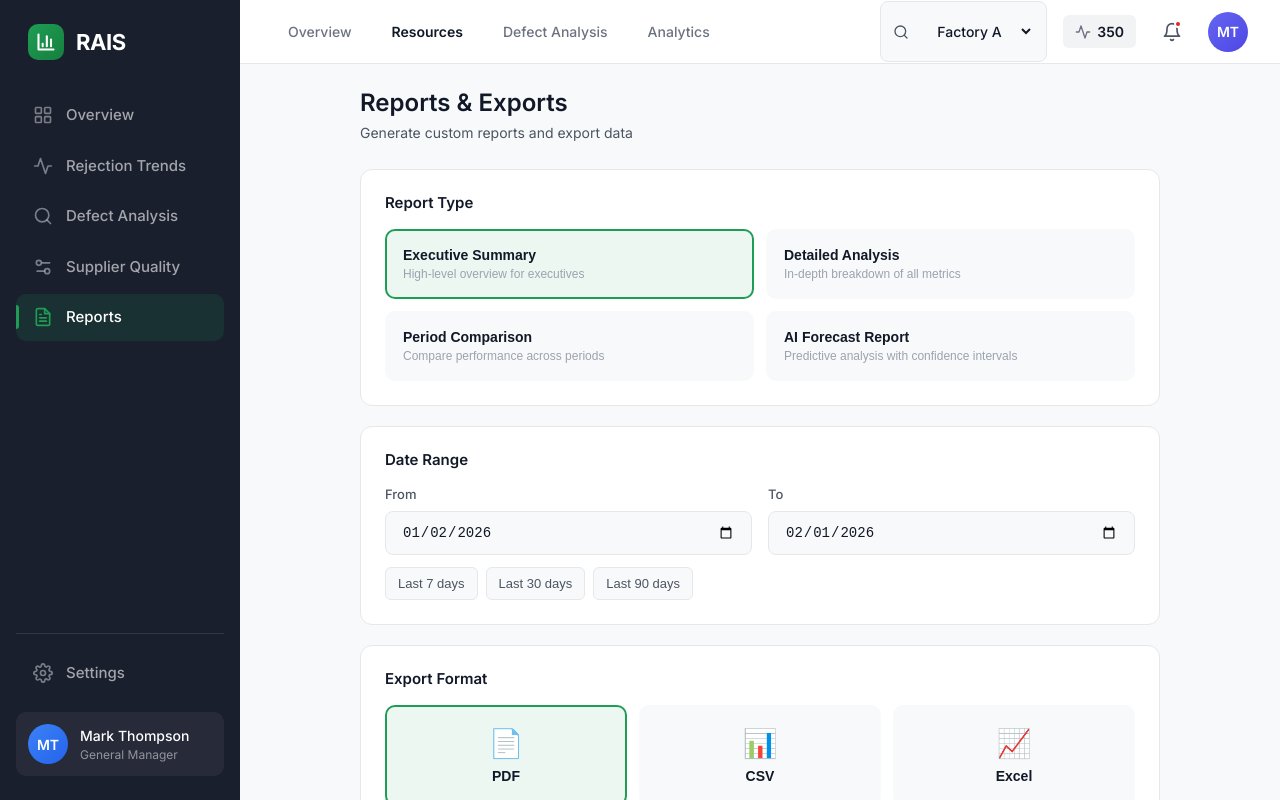
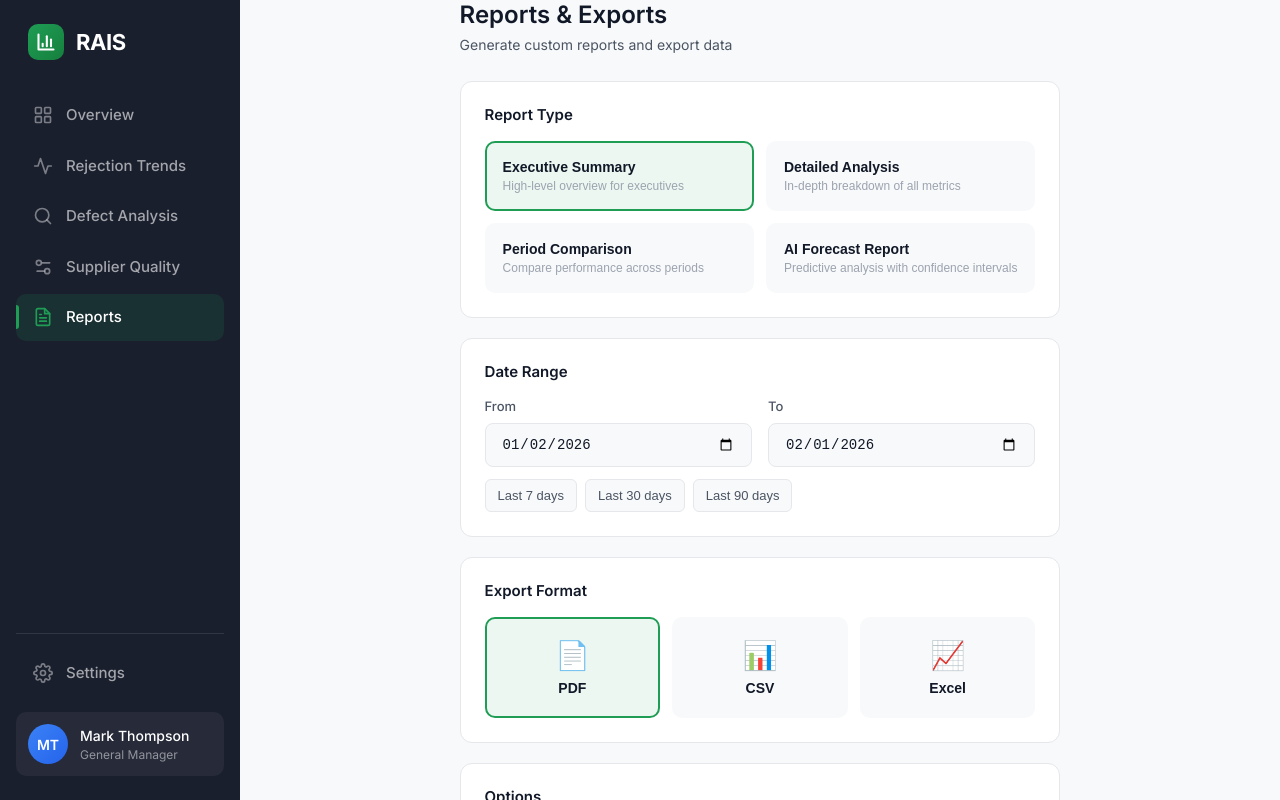
Before and after one commit to SHADOW-465/RAIS, a Next.js app: page /reports in a window 1280 px wide. Shown: the top 800 px of the page. Built offline with nearby package versions, Linux system fonts and the light colour scheme.

Commit message:
refactor: update root layout for new app structure
Ultraworked with Sisyphus (https://github.com/code-yeongyu/oh-my-opencode)

Co-authored-by: Sisyphus <clio-agent@sisyphuslabs.ai>

```diff
--- a/src/app/layout.tsx
+++ b/src/app/layout.tsx
@@ -2,7 +2,6 @@ import type { Metadata } from "next";
 import { Inter } from "next/font/google";
 import "./globals.css";
 import Sidebar from "@/components/Sidebar";
-import TopNav from "@/components/TopNav";
 
 const inter = Inter({
   subsets: ["latin"],
@@ -24,24 +23,10 @@ export default function RootLayout({
   return (
     <html lang="en">
       <body className={inter.className}>
-        <div style={{ display: 'flex', minHeight: '100vh' }}>
+        <div className="app-container">
           <Sidebar />
-          <div style={{
-            flex: 1,
-            marginLeft: 'var(--sidebar-width, 260px)',
-            display: 'flex',
-            flexDirection: 'column',
-            backgroundColor: 'var(--color-bg-secondary)'
-          }}>
-            <TopNav />
-            <main style={{
-              flex: 1,
-              padding: '24px 32px',
-              maxWidth: '100%',
-              overflowX: 'hidden'
-            }}>
-              {children}
-            </main>
+          <div className="main-content">
+            {children}
           </div>
         </div>
       </body>
```
